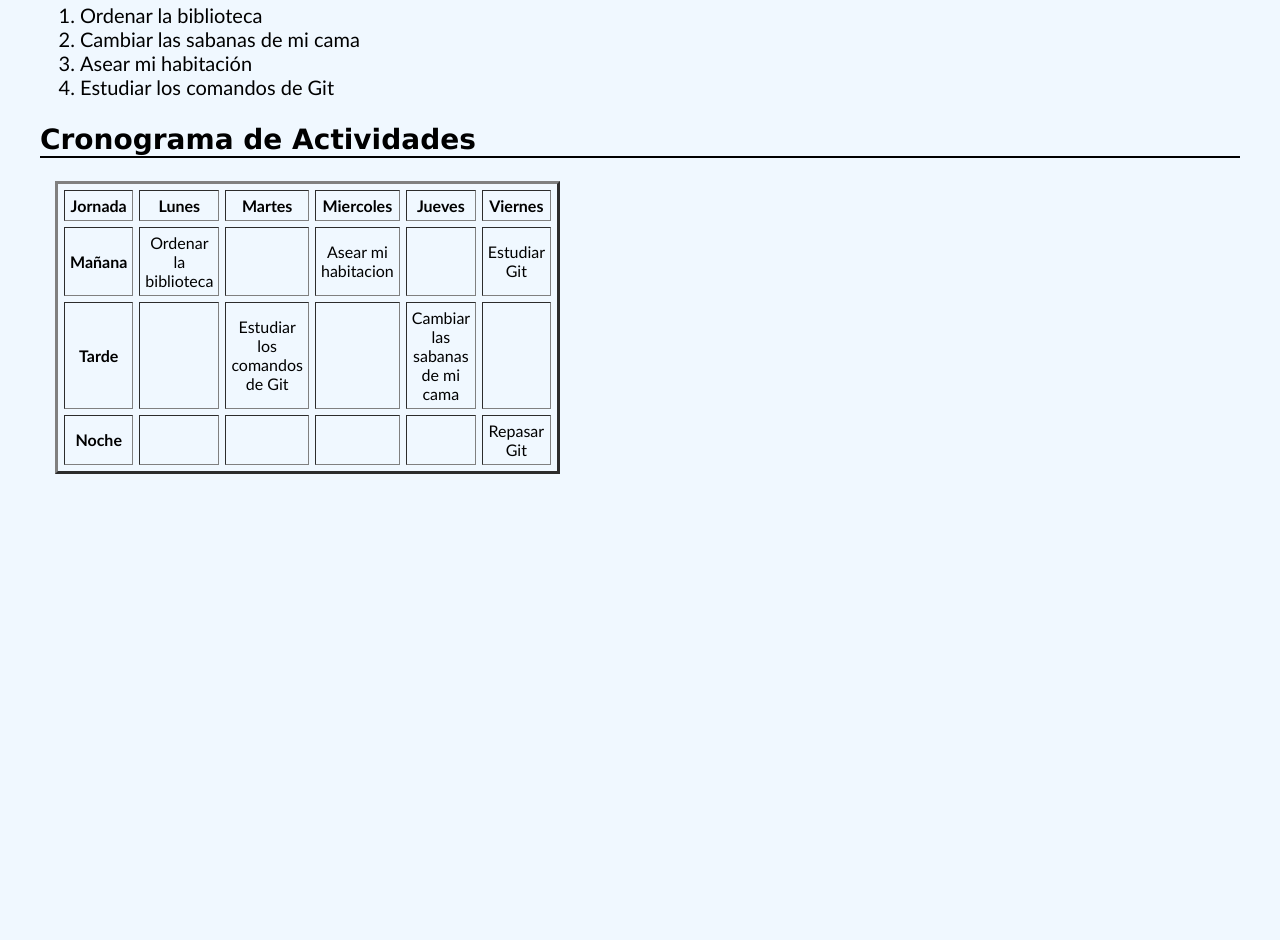
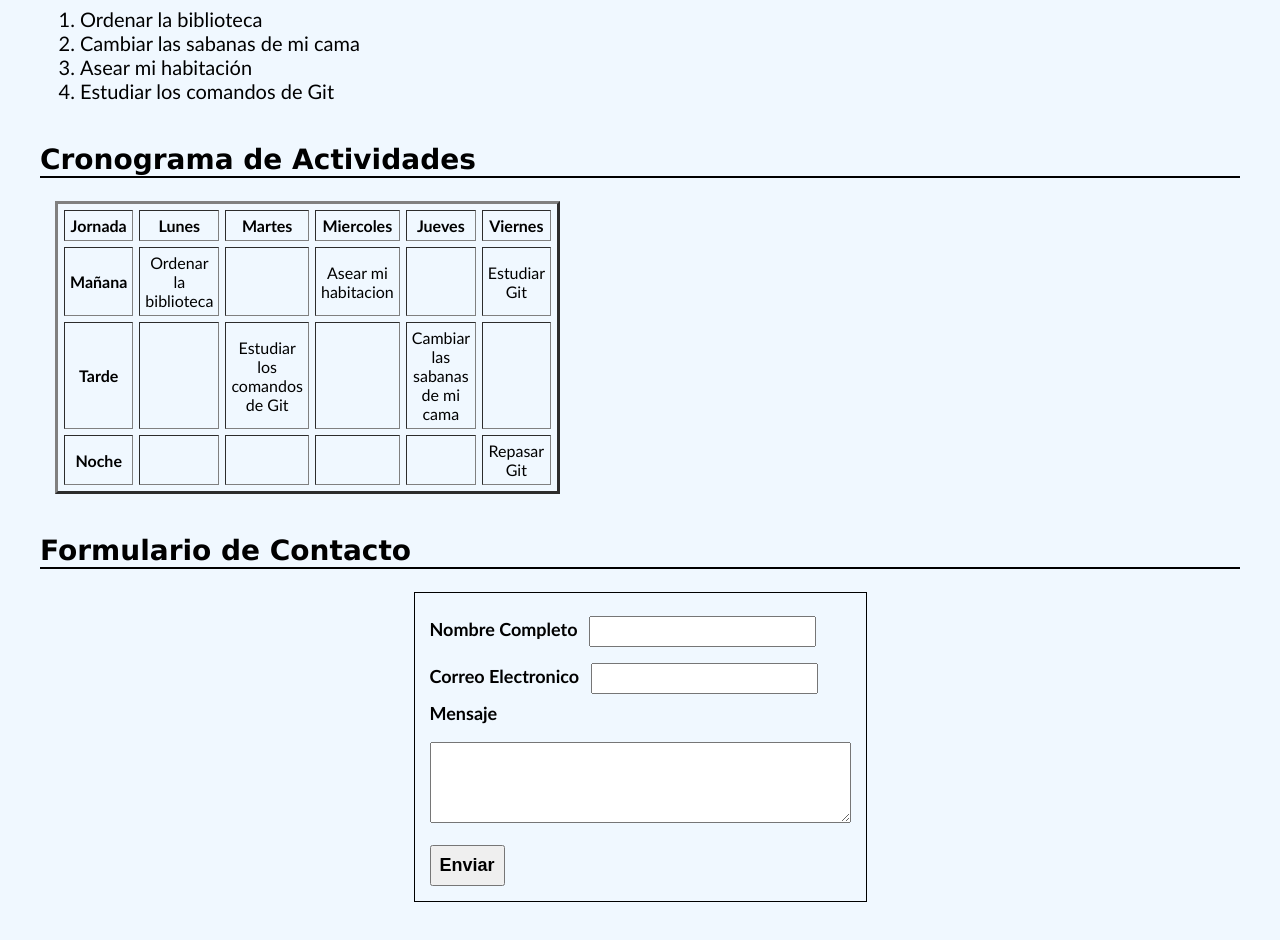
Before and after one commit to KatherinFlorez/MiPaginaWeb, a plain HTML site: page HTML - Git/index.html in a window 1280 px wide. Shown: the part 896-1836 px from the top of the page. Before the commit the page ends 1410 px from the top, so only its background shows below. Drawn offline with Linux system fonts and the light colour scheme.

Commit message:
Se agrego formulario y su estilo

```diff
--- a/HTML - Git/index.html
+++ b/HTML - Git/index.html
@@ -46,5 +46,18 @@
         </tbody>
     </table>
 
+    <h2>Formulario de Contacto</h2>
+    <form>
+        <fieldset>
+            <label>Nombre Completo</label>
+            <input type="text" required><br>
+            <label>Correo Electronico</label>
+            <input type="email" required><br>
+            <label>Mensaje</label><br><br>
+            <textarea rows="5" cols="50" required></textarea><br><br>
+            <button type="submit">Enviar</button>
+        </fieldset>
+    </form>
+
 </body>
 </html>
--- a/HTML - Git/styles.css
+++ b/HTML - Git/styles.css
@@ -10,7 +10,7 @@ p{
 }
 
 img{
-    width:20%;
+    width:15%;
     border: 0.5px solid;
     border-color: darkgrey;
 }
@@ -23,6 +23,7 @@ h1{
 
 h2{
     border-bottom: 2px solid;
+    margin-top: 40px;
     font-size: 28px;
     font-family: 'Lucida Sans', 'Lucida Sans Regular', 'Lucida Grande', 'Lucida Sans Unicode', Geneva, Verdana, sans-serif;
 }
@@ -49,3 +50,29 @@ ol, ul{
     font-size: 20px;
     font-family: 'Gill Sans', 'Gill Sans MT', Calibri, 'Trebuchet MS', sans-serif;
 }
+
+fieldset{
+    margin: 0 auto;
+    width:25%;
+    border: 1px solid;
+    padding: 15px;
+}
+
+input{
+    width:50%;
+    padding: 6px;
+    margin: 8px;
+}
+
+label{
+    font-size: 18px;
+    font-weight: bolder;
+    font-family: 'Trebuchet MS', 'Lucida Sans Unicode', 'Lucida Grande', 'Lucida Sans', Arial, sans-serif;
+}
+
+button{
+    cursor: pointer;
+    font-size: 18px;
+    font-weight:bolder;
+    padding: 8px;
+}
```
